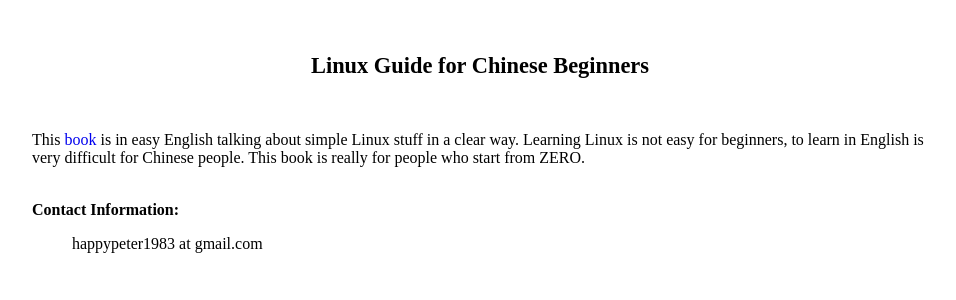
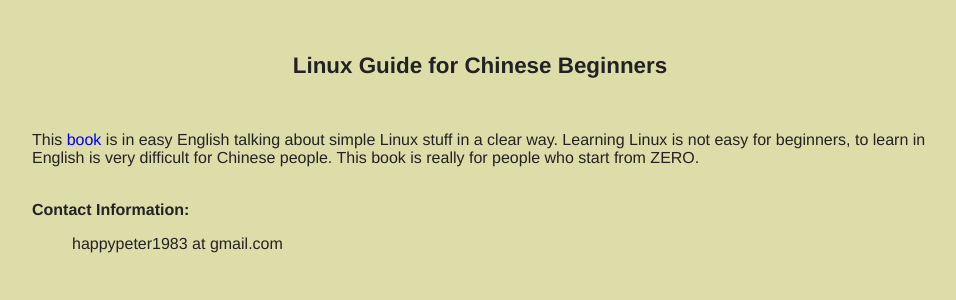
Before and after one commit to happypeter/LGCB, a Jekyll site: the page built from index.markdown, in a window 1280 px wide. Shown: the top 300 px of the page, without its empty margins (160-1116 px from the left). Built offline with Jekyll 4.4.1, drawn with Linux system fonts in a browser that asks for light colours; Markdown is read by kramdown in place of the engine named in the settings.

Commit message:
font from progit

```diff
--- a/css/lgcb.css
+++ b/css/lgcb.css
@@ -4,11 +4,14 @@
 	http://www.nodethirtythree.com
 
 */
-body
-{
-    margin-left: 15%;
-    margin-right: 15%;
+body {
+  font-family:"Helvetica Neue", Helvetica, Arial, sans-serif;
+  background: #dda;
+  color: #222;
+  margin-left: 15%;
+  margin-right: 15%;
 }
+
 div.slide {
     text-align: center;
 }
```
